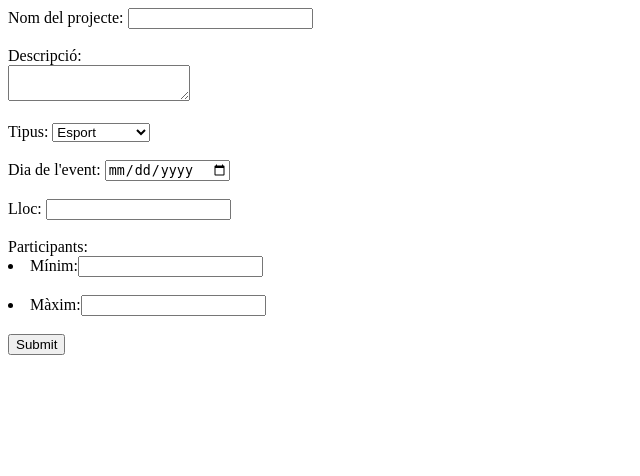
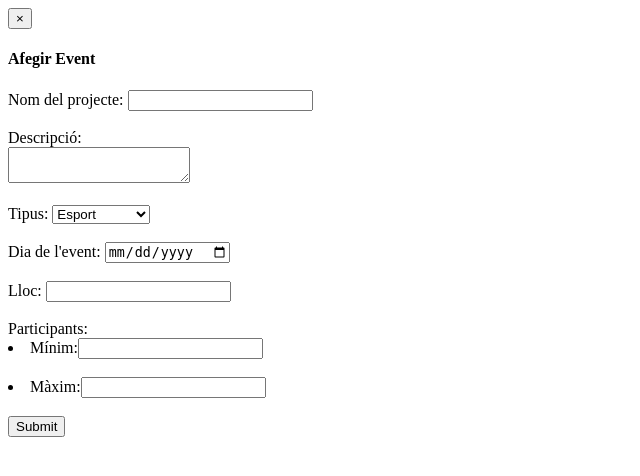
Before and after one commit to SocTree/SocTree, a PHP site: page /php/main/body/agregarEvento.php in a window 1280 px wide. Shown: the top 476 px of the page, without its empty margins (0-640 px from the left). Run offline with PHP 8.4, Linux system fonts and the light colour scheme.

Commit message:
modalbox

```diff
--- a/index.php
+++ b/index.php
@@ -2,7 +2,7 @@
 <?php include("php/main/header/header.php"); ?>
 <!-- fin header -->
 	<div class="jumbotron">
-		<img src="img/redes/fondo.jpg" style="width: 100%; ">
+		<img src="img/socialmedia/fondo.jpg" style="width: 100%; ">
 	</div>
 	<!-- modal que se usará luego NO BORRAR!! -->
 	<button type="button" class="btn btn-info btn-lg" data-toggle="modal" data-target="#myModal">Open Modal</button>
--- a/php/main/body/agregarEvento.php
+++ b/php/main/body/agregarEvento.php
@@ -9,6 +9,13 @@ session_start();
 	<title></title>
 </head>
 <body>
+<div class="modal-dialog modal-lg">
+	<div class="modal-content">
+		<div class="modal-header">
+			<button type="button" class="close" data-dismiss="modal">&times;</button>
+          	<h4 class="modal-title">Afegir Event</h4>
+		</div>
+		<div class="modal-body">
 			<form name="anadirEvento" action="../../proc/agregarEvento.proc.php">
 				Nom del projecte:
 				<input type="textArea" name="eve_name"><br><br>
@@ -32,9 +39,17 @@ session_start();
 				Participants:
 					<li>Mínim:<input type="number" name="eve_min_part"><br><br></li>
 					<li>Màxim:<input type="number" name="eve_max_part"><br><br></li>
-	<input type="submit" name="enviar">
+		</div>
+		<div class="modal-footer">
+				<input type="submit" class="btn btn-success" name="enviar">
+			</form>
+		</div>
+	</div>
+</div>
 
 
-</form>
+
+
+
 </body>
 </html>
```
Also changed, not shown: css/header.css (added, +27 -0 lines). Lines whose indentation alone changed are shown as unchanged.
